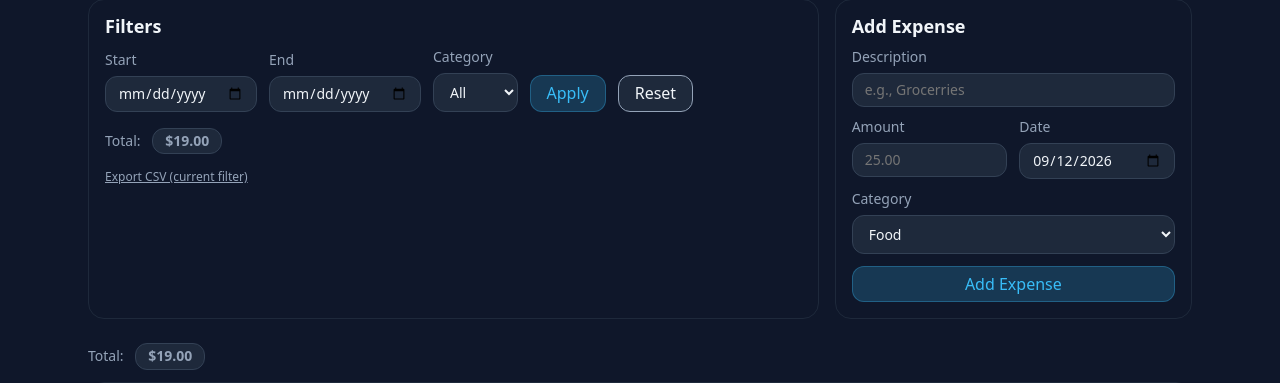
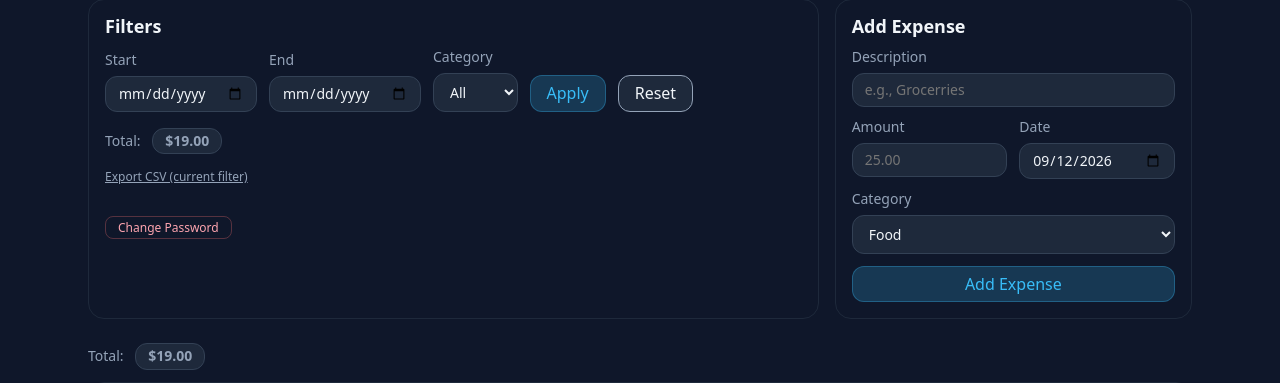
Before and after one commit to bensenouci-ayman/wally, a Flask app: page /dashboard in a window 1280 px wide. Shown: the part 206-589 px from the top of the page. Run offline with Flask 3, Linux system fonts and the light colour scheme; a user stored in the database is signed in; some libraries are stand-ins or nearby versions.

Commit message:
added update password feature

```diff
--- a/app.py
+++ b/app.py
@@ -309,6 +309,33 @@ def create_app():
         flash("see you next time", "success")
         return redirect(url_for("index"))
 
+    @app.route("/change_password", methods=["GET", "POST"])
+    @login_required
+    def change_password():
+
+        errors = []
+
+        if request.method == "POST":
+                current_password = request.form.get("current_password") or ""
+                new_password = request.form.get("new_password") or ""
+                confirm_password = request.form.get("confirm_password") or ""
+
+                if not check_password_hash(current_user.password_hash, current_password):
+                    errors.append("current password is incorrect")
+                if len(new_password) < 6:
+                    errors.append("new password should be more than 6 characters")
+                if new_password != confirm_password:
+                    errors.append("new password and confirmation doesn't match!")
+                if not errors:
+                    current_user.password_hash = generate_password_hash(new_password)
+                    db.session.commit()
+
+                flash("Password updated successfuly!", "success")
+                return redirect(url_for("dashboard"))
+
+        return render_template("change_password.html", errors=errors)
+
+
 
 
 
--- a/templates/dashboard.html
+++ b/templates/dashboard.html
@@ -60,6 +60,8 @@
             <!-- Export link -->
             <div class="export-line">
                 <a href="{{url_for('export_csv', start=start_str, end=end_str, category=selected_category)}}" class="export-link">Export CSV (current filter)</a>
+                <br>
+                <a href="{{url_for('change_password')}}" class="btn-delete" style="text-decoration: none;">Change Password</a>
             </div>
         </section>
 
```
Also changed, not shown: templates/change_password.html (+19 -20 lines), instance/app.db.
